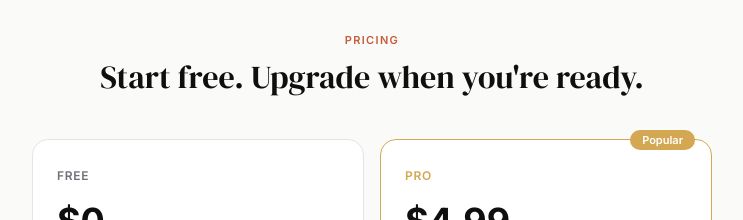
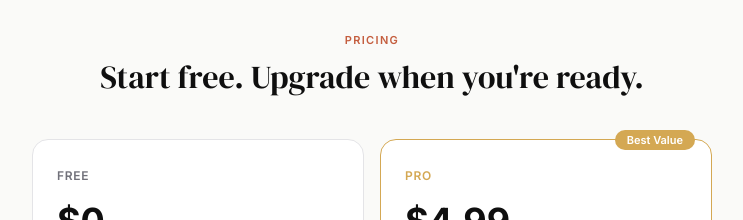
Before and after one commit to ranadesign/jotscriber, a React (Vite) app: page / in a window 1280 px wide. Shown: the part 2280-2500 px from the top of the page, without its empty margins (268-1011 px from the left). Built offline with nearby package versions, Linux system fonts and the light colour scheme; no server answers.

Commit message:
Improved transcription prompt

```diff
--- a/src/App.jsx
+++ b/src/App.jsx
@@ -388,7 +388,7 @@ export default function JotscriberApp() {
             role: "user",
             content: [
               { type: "image", source: { type: "base64", media_type: mediaType, data: base64Data } },
-              { type: "text", text: `You are an expert handwriting transcription assistant. Carefully examine this image of handwritten notes and transcribe ALL text you can see into clean, readable text.\n\nRules:\n- Transcribe everything exactly as written — preserve the author's words, spelling, and meaning\n- Use proper paragraph breaks where the handwriting shows them\n- If you see lists, preserve the list structure\n- If words are unclear, make your best guess and put [unclear] next to very ambiguous words\n- Do NOT add any commentary, headers, or extra text — output ONLY the transcription\n- If the image doesn't contain handwriting, briefly say what you see instead` }
+              { type: "text", text: `You are an expert handwriting transcription assistant. Carefully examine this image of handwritten notes and transcribe ALL text you can see into clean, readable text.\n\nRules:\n- Transcribe everything exactly as written — preserve the author's words, spelling, and meaning\n- Detect and transcribe in whatever language the handwriting is written in\n- Use proper paragraph breaks where the handwriting shows them\n- Preserve lists, bullet points, and numbered lists using the same structure (e.g. -, •, 1. 2. 3.)\n- Preserve arrows and connectors where they appear (→, ←, ↑, ↓)\n- Preserve headings and underlined text using markdown (e.g. # Heading or **bold**)\n- Preserve indentation and hierarchical structure where visible\n- If words are unclear, make your best guess and put [unclear] next to very ambiguous words\n- Do NOT add any commentary, headers, or extra text — output ONLY the transcription\n- If the image doesn't contain handwriting, briefly say what you see instead` }
             ]
           }]
         })
@@ -437,7 +437,7 @@ export default function JotscriberApp() {
               role: "user",
               content: [
                 { type: "image", source: { type: "base64", media_type: item.file.type, data: b64 } },
-                { type: "text", text: `You are an expert handwriting transcription assistant. Carefully examine this image of handwritten notes and transcribe ALL text you can see into clean, readable text.\n\nRules:\n- Transcribe everything exactly as written — preserve the author's words, spelling, and meaning\n- Use proper paragraph breaks where the handwriting shows them\n- If you see lists, preserve the list structure\n- If words are unclear, make your best guess and put [unclear] next to very ambiguous words\n- Do NOT add any commentary, headers, or extra text — output ONLY the transcription\n- If the image doesn't contain handwriting, briefly say what you see instead` }
+                { type: "text", text: `You are an expert handwriting transcription assistant. Carefully examine this image of handwritten notes and transcribe ALL text you can see into clean, readable text.\n\nRules:\n- Transcribe everything exactly as written — preserve the author's words, spelling, and meaning\n- Detect and transcribe in whatever language the handwriting is written in\n- Use proper paragraph breaks where the handwriting shows them\n- Preserve lists, bullet points, and numbered lists using the same structure (e.g. -, •, 1. 2. 3.)\n- Preserve arrows and connectors where they appear (→, ←, ↑, ↓)\n- Preserve headings and underlined text using markdown (e.g. # Heading or **bold**)\n- Preserve indentation and hierarchical structure where visible\n- If words are unclear, make your best guess and put [unclear] next to very ambiguous words\n- Do NOT add any commentary, headers, or extra text — output ONLY the transcription\n- If the image doesn't contain handwriting, briefly say what you see instead` }
               ]
             }]
           })
@@ -1105,7 +1105,7 @@ export default function JotscriberApp() {
                   <div style={{ marginTop: 20, textAlign: "center", padding: "10px 0", borderRadius: 8, background: C.greenSoft, color: C.green, fontSize: 13, fontWeight: 600 }}>Current plan</div>
                 </div>
                 <div style={{ background: C.card, border: "1.5px solid " + C.gold, borderRadius: 16, padding: "28px 24px", position: "relative", display: "flex", flexDirection: "column" }}>
-                  <div style={{ position: "absolute", top: -10, right: 16, background: C.gold, color: "#fff", fontSize: 11, fontWeight: 600, padding: "3px 12px", borderRadius: 99 }}>Popular</div>
+                  <div style={{ position: "absolute", top: -10, right: 16, background: C.gold, color: "#fff", fontSize: 11, fontWeight: 600, padding: "3px 12px", borderRadius: 99 }}>Best Value</div>
                   <p style={{ fontSize: 12, fontWeight: 600, color: C.gold, textTransform: "uppercase", letterSpacing: ".06em", marginBottom: 16 }}>Pro</p>
                   <div style={{ marginBottom: 20 }}><span style={{ fontSize: 36, fontWeight: 700, color: C.ink }}>$4.99</span><span style={{ fontSize: 14, color: C.muted, marginLeft: 4 }}>/mo</span></div>
                   <div style={{ display: "flex", flexDirection: "column", gap: 10, fontSize: 13, color: C.muted, flex: 1 }}>
@@ -1128,7 +1128,7 @@ export default function JotscriberApp() {
               </div>
               <div style={{ display: "flex", flexDirection: "column" }}>
                 {[
-                  { q: "How is my data handled? Is it private?", a: "Your privacy is a priority. Images are sent to the AI for transcription only and are never stored on our servers. Transcriptions are saved securely in your account and are only accessible by you. We don't use your notes or images to train AI models, and we don't share your data with third parties." },
+                  { q: "How is my data handled? Is it private?", a: "Your privacy is a priority. Images uploaded for transcription are processed by the AI and not retained unless you choose to save them to your library. Saved notes and images are stored securely in your account via Firebase and are only accessible by you. We don't use your notes or images to train AI models, and we don't share your data with third parties." },
                   { q: "Do unused generations roll over?", a: "No. Your generation count resets on the 1st of each month. Unused generations don't carry over to the next month." },
                   { q: "What's the difference between Free and Pro accuracy?", a: "Pro uses an enhanced AI model that's significantly better at reading messy, cursive, or faded handwriting. Free uses a standard model that works well for clean, legible notes." },
                   { q: "How does Batch Upload work?", a: "Pro users can select multiple images at once and transcribe them all in one go. Each image is processed sequentially, and you can review and edit all transcriptions before saving to your library." },
@@ -1847,7 +1847,7 @@ export default function JotscriberApp() {
         </div>
         {/* Pro */}
         <div style={{ ...s.planCard, borderColor: C.gold, position: "relative", display: "flex", flexDirection: "column" }}>
-          <div style={{ position: "absolute", top: -10, right: 12, background: C.gold, color: "#fff", fontSize: 11, fontWeight: 600, padding: "2px 10px", borderRadius: 99 }}>Popular</div>
+          <div style={{ position: "absolute", top: -10, right: 12, background: C.gold, color: "#fff", fontSize: 11, fontWeight: 600, padding: "2px 10px", borderRadius: 99 }}>Best Value</div>
           <div style={{ display: "flex", alignItems: "center", gap: 6, marginBottom: 12 }}>
             {Icons.crown(16)}
             <p style={{ fontSize: 13, fontWeight: 600, color: C.gold, textTransform: "uppercase", letterSpacing: ".04em" }}>Pro</p>
```
Also changed, not shown: 1 other file (tests, documents, lock files or other folders).
